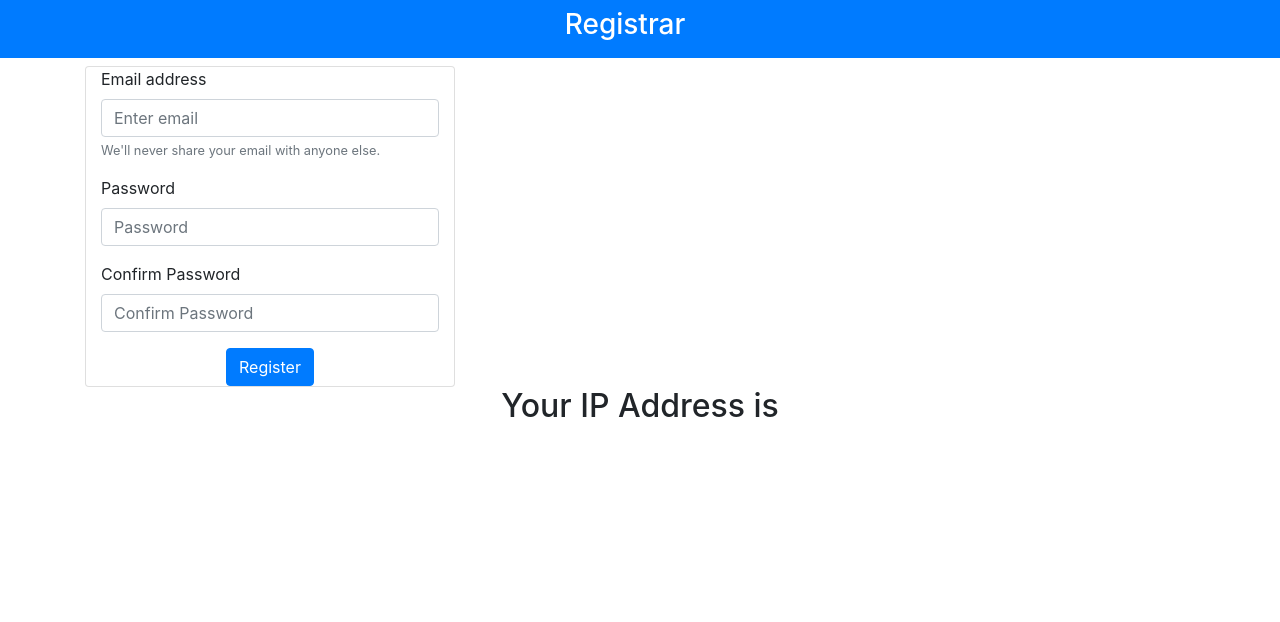
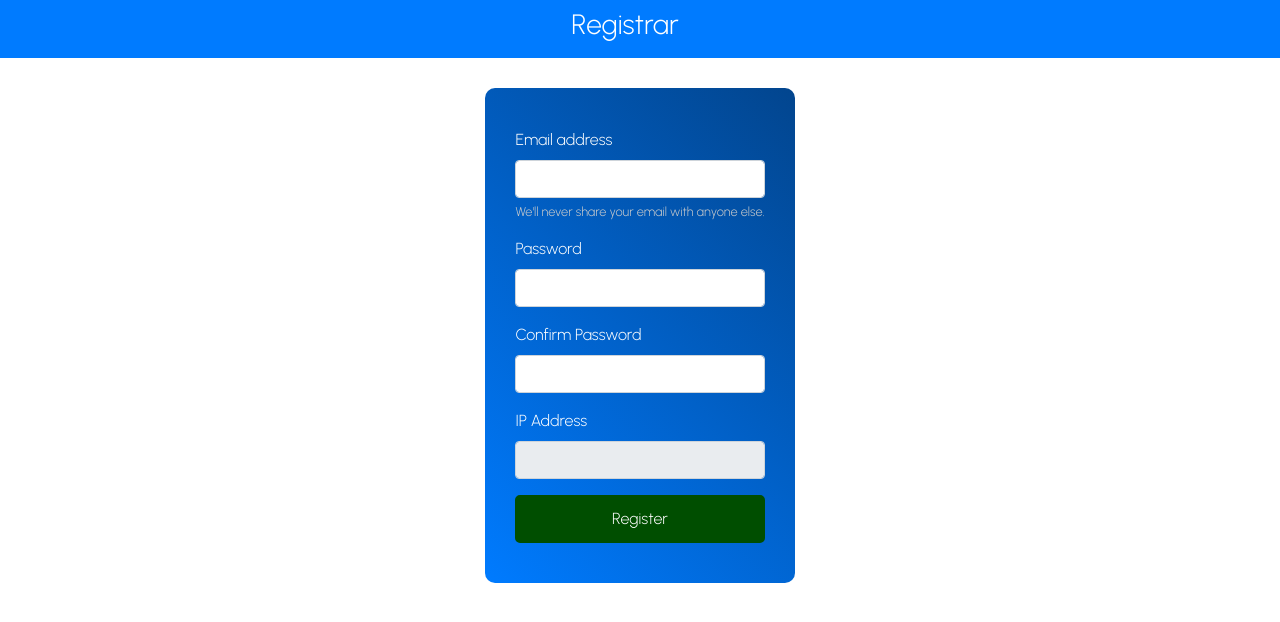
Before and after one commit to tabathafroes/uniqueUserDetector, a React (Create React App) app in the folder front/: page / in a window 1280 px wide. Shown: the top 622 px of the page. Built offline with nearby package versions, Linux system fonts and the light colour scheme; no server answers.

Commit message:
Ajuste Front

```diff
--- a/front/package.json
+++ b/front/package.json
@@ -11,6 +11,7 @@
     "react-dom": "^17.0.2",
     "react-router-dom": "^5.3.0",
     "react-scripts": "4.0.3",
+    "serial-number": "^1.3.0",
     "web-vitals": "^1.0.1"
   },
   "scripts": {
--- a/front/src/App.css
+++ b/front/src/App.css
@@ -1,3 +1,7 @@
+@import url('https://fonts.googleapis.com/css2?family=Urbanist:wght@200;300&display=swap');
+*{
+  font-family: 'Urbanist', sans-serif;
+}
 .App {
   text-align: center;
 }
@@ -6,6 +10,39 @@
   height: 40vmin;
   pointer-events: none;
 }
+.login-card > form{
+  padding: 20px 10px;
+}
+.form-group > label{
+  color: #fff;
+}
+.form-group > small {
+  color: #ccc;
+}
+.login-card{
+  background: linear-gradient(45deg, #007bff, #02458e);
+        padding: 20px;
+        max-width: 600px;
+        margin: 30px auto;
+        border-radius: 10px;
+}
+.btn-send{
+  background:  #004e00;
+  border: none;
+  padding:10px;
+  color: #fff;
+  border-radius: 5px;
+  border: solid 2px #004e00;
+  transition: all 0.2s;
+  cursor: pointer;
+  width: 100%;
+}
+.btn-send:hover{
+  background: transparent;
+  border: solid 2px #004e00;
+  transition: all 0.2s;
+}
+
 
 @media (prefers-reduced-motion: no-preference) {
   .App-logo {
--- a/front/src/App.js
+++ b/front/src/App.js
@@ -14,7 +14,7 @@ function App() {
           <Switch>
             <Route path="/" exact={true}>
               <RegistrationForm/>
-              <IpGetter/>
+              {/* <IpGetter/> */}
             </Route>
           </Switch>
         </div>
--- a/front/src/components/IpGetter/IpGetter.js
+++ b/front/src/components/IpGetter/IpGetter.js
@@ -14,7 +14,7 @@ function IpGetter(){
   useEffect( () => {
     getData()
 
-  }, [])
+  }, []);
   return (
     <div className="IpGetter">
       <h2>Your IP Address is</h2>
--- a/front/src/components/RegistrationForm/RegistrationForm.js
+++ b/front/src/components/RegistrationForm/RegistrationForm.js
@@ -1,8 +1,20 @@
 import axios from 'axios';
-import React, {useState} from 'react';
+import React, {useState, useEffect} from 'react';
 import { API_BASE_URL } from '../../constants/apiConstants';
 
 function RegistrationForm(props) {
+    const [ip, setIP] = useState('');
+
+    const getData = async () => {
+      const res = await axios.get('https://geolocation-db.com/json/')
+      console.log(res.data);
+      setIP(res.data.IPv4)
+    }
+
+    useEffect( () => {
+      getData()
+
+    }, []);
     const [state , setState] = useState({
         email : "",
         password : ""
@@ -53,7 +65,7 @@ function RegistrationForm(props) {
     }
 
     return(
-            <div className="card col-12 col-lg-4 login-card mt-2 hv-center">
+            <div className="login-card">
                 <form>
                     <div className="form-group text-left">
                     <label htmlFor="exampleInputEmail1">Email address</label>
@@ -61,18 +73,16 @@ function RegistrationForm(props) {
                         className="form-control"
                         id="email"
                         aria-describedby="emailHelp"
-                        placeholder="Enter email"
                         value={state.email}
                         onChange={handleChange}
                     />
-                    <small id="emailHelp" className="form-text text-muted">We'll never share your email with anyone else.</small>
+                    <small id="emailHelp" className="form-text">We'll never share your email with anyone else.</small>
                     </div>
                     <div className="form-group text-left">
                         <label htmlFor="exampleInputPassword1">Password</label>
                         <input type="password"
                             className="form-control"
                             id="password"
-                            placeholder="Password"
                             value={state.password}
                             onChange={handleChange}
                         />
@@ -82,12 +92,15 @@ function RegistrationForm(props) {
                         <input type="password"
                             className="form-control"
                             id="confirmPassword"
-                            placeholder="Confirm Password"
                         />
+                    </div>
+                    <div className="form-group text-left">
+                        <label htmlFor="exampleInputPassword1">IP Address</label>
+                        <input type="text" className="form-control" value={ip} disabled/>
                     </div>
                     <button
                         type="submit"
-                        className="btn btn-primary"
+                        className="btn-send"
                         onClick={handleSubmitClick}
                     >
                         Register
```
Also changed, not shown: 2 other files (tests, documents, lock files or other folders).
